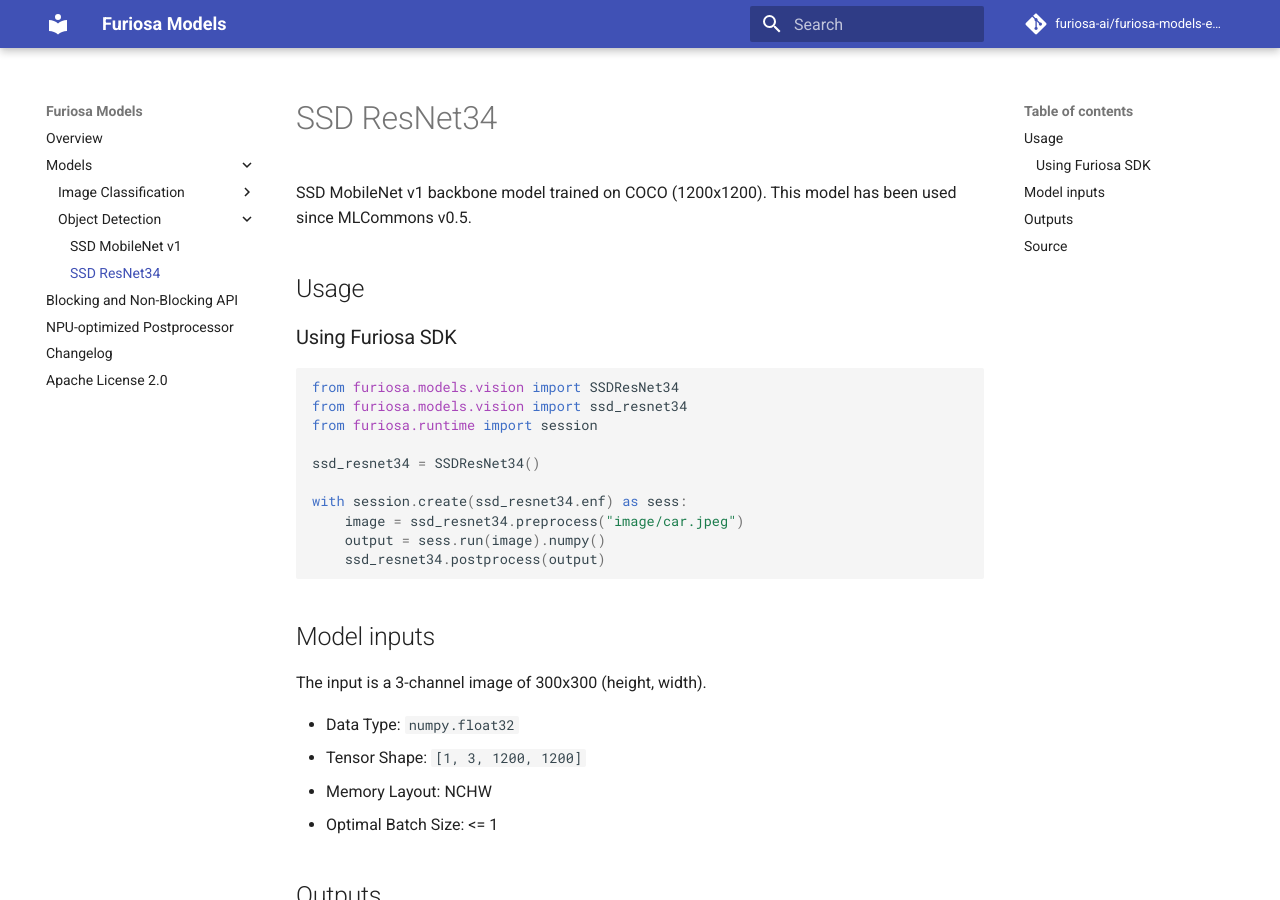
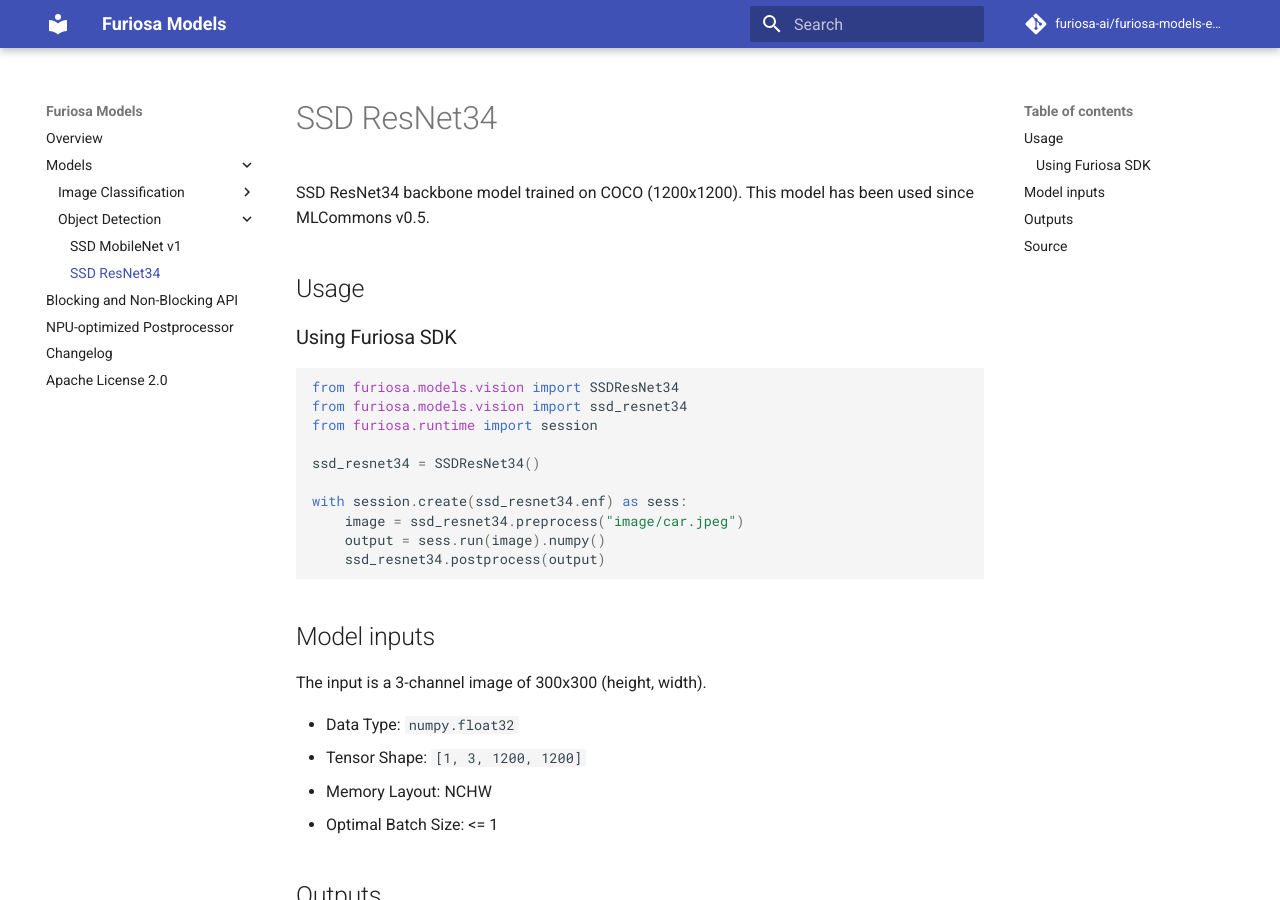
Before and after one commit to furiosa-ai/furiosa-models, an MkDocs documentation site: the page built from docs/models/ssd_resnet34.md, in a window 1280 px wide and 900 px high. Built offline with MkDocs 1.6.1 and Material for MkDocs 9.7.7, drawn with Linux system fonts in a browser that asks for light colours; comment, search, counter and statistics services are not loaded.

Commit message:
Fix typo in model documentation

```diff
--- a/docs/models/ssd_resnet34.md
+++ b/docs/models/ssd_resnet34.md
@@ -1,6 +1,6 @@
 # SSD ResNet34
 
-SSD MobileNet v1 backbone model trained on COCO (1200x1200).
+SSD ResNet34 backbone model trained on COCO (1200x1200).
 This model has been used since MLCommons v0.5.
 
 ## Usage
```
